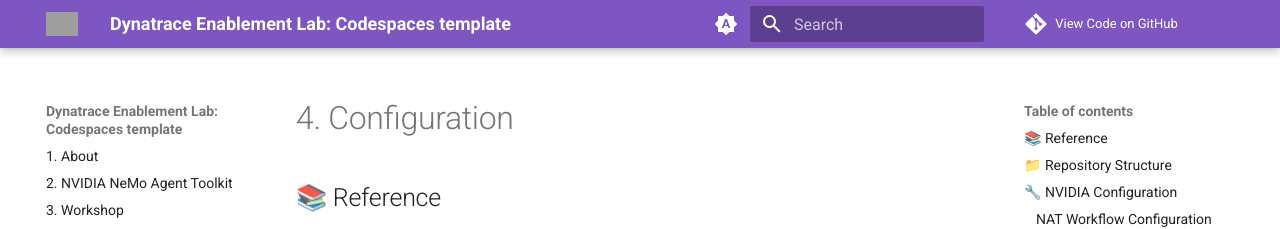
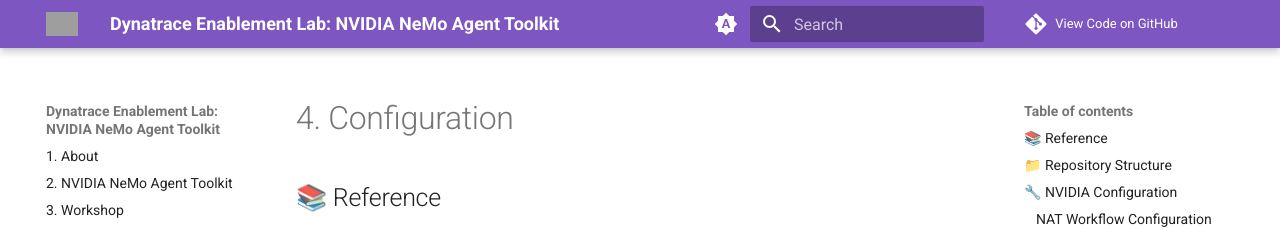
Before and after one commit to dynatrace-wwse/demo-nvidia-nemo-agent-toolkit, an MkDocs documentation site: the page built from docs/config.md, in a window 1280 px wide. Shown: the top 229 px of the page. Built offline with MkDocs 1.6.1 and Material for MkDocs 9.7.7, drawn with Linux system fonts in a browser that asks for light colours; comment, search, counter and statistics services are not loaded; grey boxes are pictures that could not be loaded.

Commit message:
rename docs

```diff
--- a/mkdocs.yaml
+++ b/mkdocs.yaml
@@ -1,7 +1,6 @@
-# TODO: change site_name and repo_url to match your repo
-site_name: "Dynatrace Enablement Lab: Codespaces template"
+site_name: "Dynatrace Enablement Lab: NVIDIA NeMo Agent Toolkit"
 repo_name: "View Code on GitHub"
-repo_url: "https://github.com/dynatrace-wwse/enablement-codespaces-template"
+repo_url: "https://github.com/dynatrace-wwse/demo-nvidia-nemo-agent-toolkit"
 nav:
   - '1. About': index.md
   - '2. NVIDIA NeMo Agent Toolkit': nvidia-nemo.md
```
Also changed, not shown: README.md (+7 -7 lines), docs/3-codespaces.md (+1 -1 lines), docs/4-content.md (+5 -5 lines).
